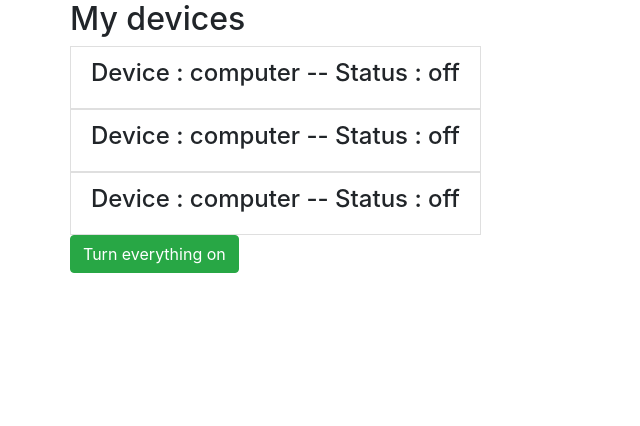
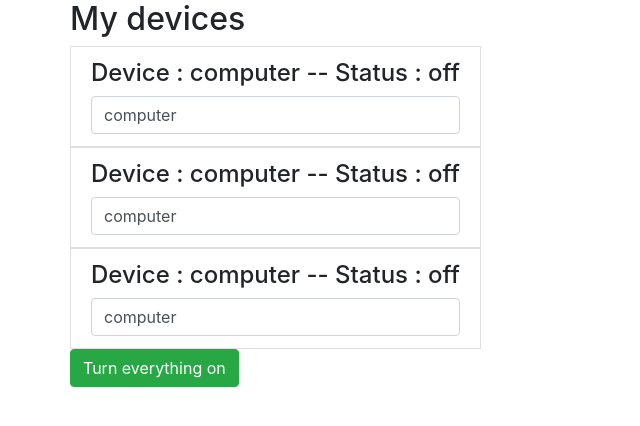
Before and after one commit to Developer-Musclay/Angular_Basics, an Angular app in the folder first-angular-project/: page / in a window 1280 px wide. Shown: the top 426 px of the page, without its empty margins (0-640 px from the left). Built offline with nearby package versions, Linux system fonts and the light colour scheme.

Commit message:
two-way binding - FormsModule & ngModel

```diff
--- a/first-angular-project/src/app/app.module.ts
+++ b/first-angular-project/src/app/app.module.ts
@@ -5,6 +5,7 @@ import { AppRoutingModule } from './app-routing.module';
 import { AppComponent } from './app.component';
 import { FirstCompoComponent } from './first-compo/first-compo.component';
 import { DeviceComponent } from './device/device.component';
+import { FormsModule } from '@angular/forms';
 
 @NgModule({
   declarations: [
@@ -14,7 +15,8 @@ import { DeviceComponent } from './device/device.component';
   ],
   imports: [
     BrowserModule,
-    AppRoutingModule
+    AppRoutingModule,
+    FormsModule
   ],
   providers: [],
   bootstrap: [AppComponent]
--- a/first-angular-project/src/app/device/device.component.html
+++ b/first-angular-project/src/app/device/device.component.html
@@ -1,3 +1,4 @@
 <li class="list-group-item">
   <h4>Device : {{ deviceName }} -- Status : {{ getStatus() }}</h4>
+  <input type="text" class="form-control" [(ngModel)]="deviceName">
 </li>
```
Also changed, not shown: 1 other file (tests, documents, lock files or other folders).
